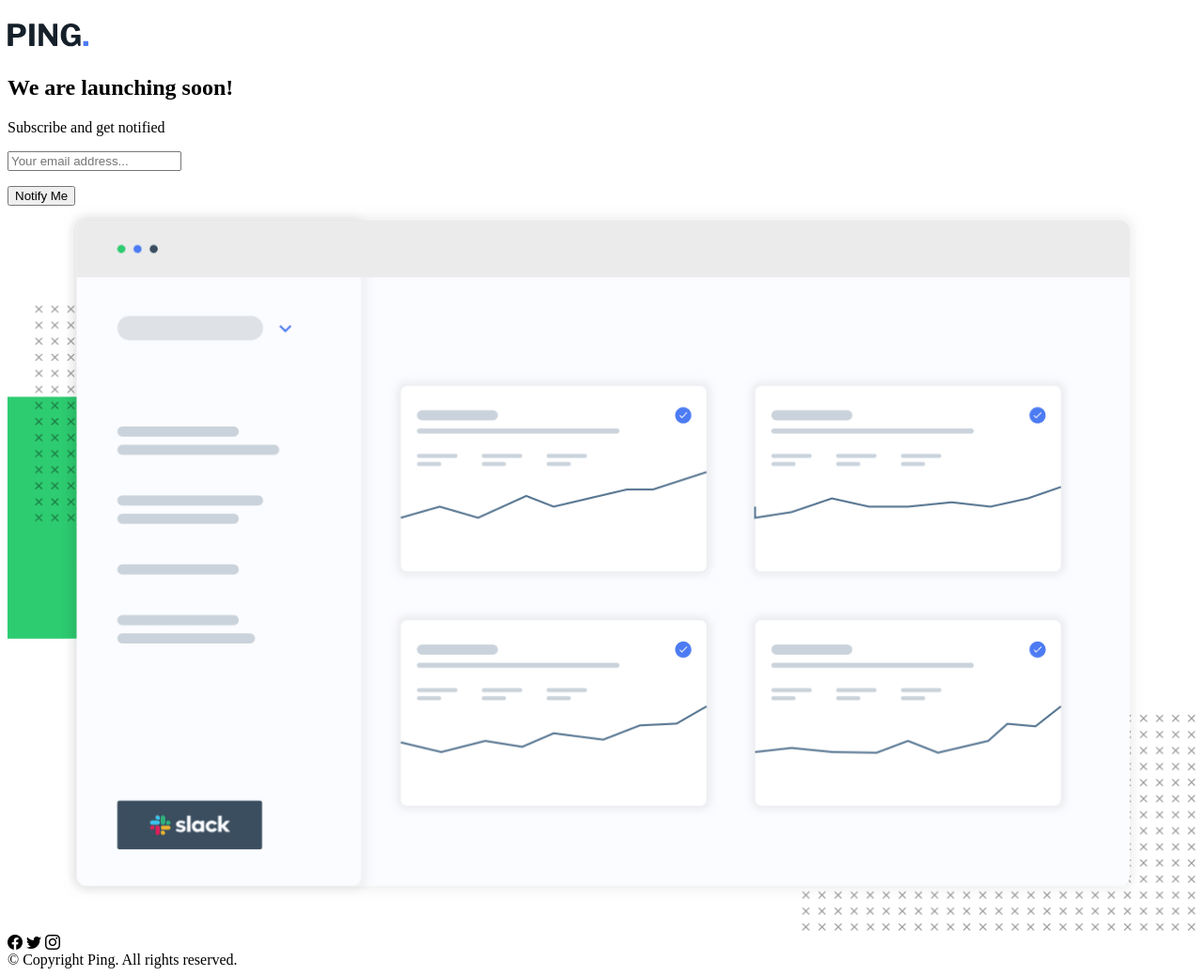
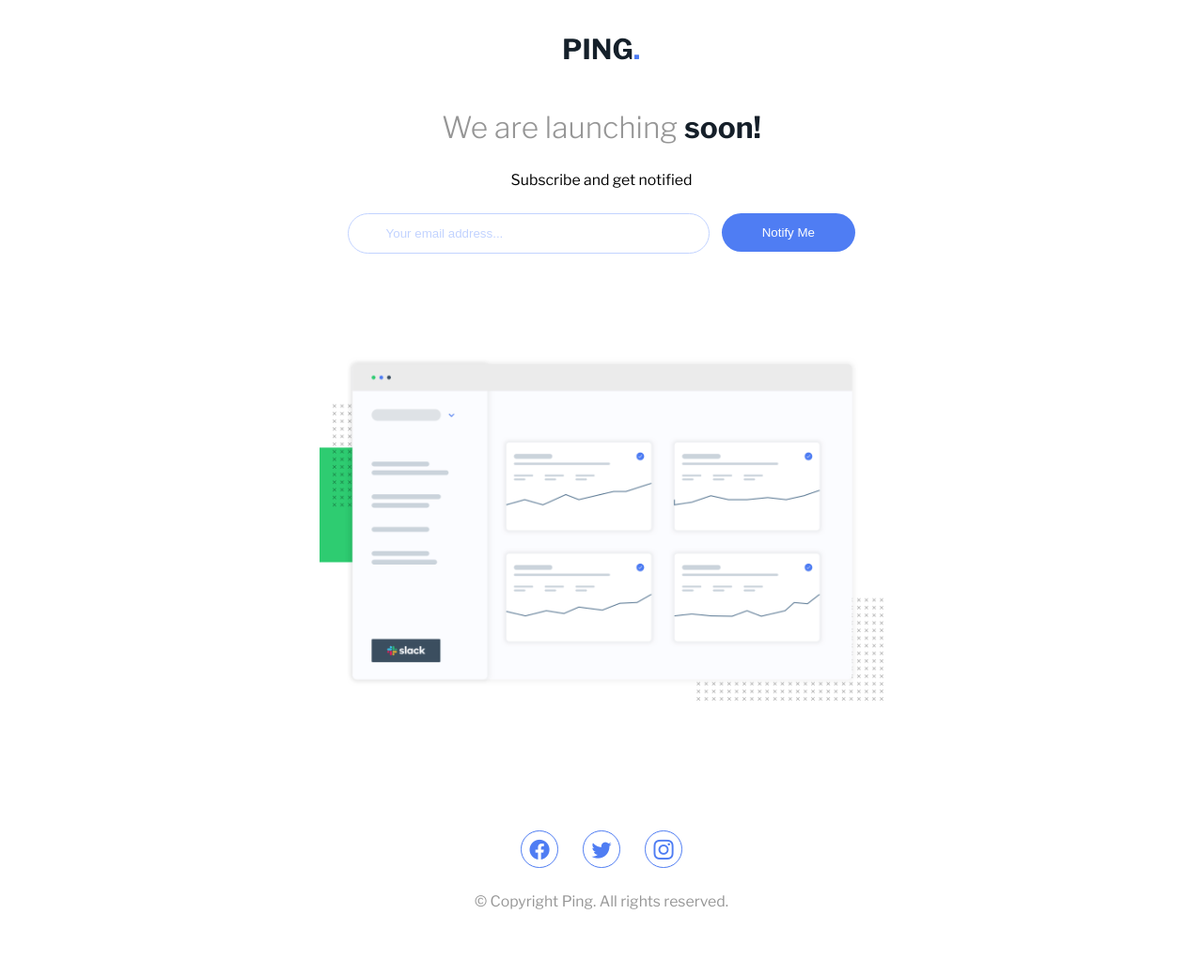
Before and after one commit to data-dev05/ping-coming-page, a plain HTML site: page index.html in a window 1280 px wide. Shown: the whole page at 94% size. Drawn offline with nearby package versions, Linux system fonts and the light colour scheme.

Commit message:
add css styles

```diff
--- a/index.html
+++ b/index.html
@@ -16,7 +16,7 @@
 </head>
 <body>
   <main>
-    <h1><img src="./images/logo.svg" alt="logo ping"></h1>
+    <h1><img id="logo" src="./images/logo.svg" alt="logo ping"></h1>
     <h2>We are launching <span>soon!</span></h2>
 
     <p>Subscribe and get notified</p>
@@ -24,7 +24,7 @@
       <form action="#">
         <div>
           <input type="email" placeholder="Your email address...">
-          <p id="error-message"></p>
+          <p id="error-message">kjjk</p>
         </div>
         <input type="button" value="Notify Me">
       </form>
@@ -38,10 +38,10 @@
   <footer>
     <div>
       <i class="bi bi-facebook"></i>
-      <i class="bi bi-twitter"></i>
+      <i id="prueba" class="bi bi-twitter"></i>
       <i class="bi bi-instagram"></i>
     </div>
-    &copy; Copyright Ping. All rights reserved.
+    <p>&copy; Copyright Ping. All rights reserved.</p>
   </footer>
 
 </body>
--- a/sass/_variables.scss
+++ b/sass/_variables.scss
@@ -0,0 +1,17 @@
+// Primary
+$blue: hsl(223, 87%, 63%);
+
+// Secondary
+$pale-blue: hsl(223, 100%, 88%);
+$light-red: hsl(354, 100%, 66%);
+
+// Neutral
+$gray: hsl(0, 0%, 59%);
+$very-dark-blue: hsl(209, 33%, 12%);
+
+// Typography
+$body-font-size: 20px;
+
+@import url('https://fonts.googleapis.com/css2?family=Libre+Franklin:ital,wght@0,100..900;1,100..900&display=swap');
+
+$family: "Libre Franklin", sans-serif;
--- a/sass/styles.scss
+++ b/sass/styles.scss
@@ -0,0 +1,131 @@
+@use "./variables" as *;
+
+* {
+    margin: 0;
+    padding: 0;
+    box-sizing: border-box;
+}
+
+html {
+    font-size: calc($body-font-size + 0.5vw);
+}
+
+body {
+    font-family: $family;
+    text-align: center;
+    min-height: 100vh;
+    display: grid;
+    place-items: center;
+
+}
+
+main {
+    width: 90%;
+    max-width: 600px;
+
+    > p {
+        font-size: 0.6rem;
+        margin: 1rem 0;
+    }
+}
+
+#logo {
+    width: 3rem;
+    margin: 1.5rem 0;
+}
+
+h2 {
+    font-size: 1.2rem;
+    color: $gray;
+    font-weight: 300;
+}
+
+span {
+    font-weight: 700;
+    color: $very-dark-blue;
+}
+
+form {
+    width: 90%;
+    margin: 0 auto;
+    display: flex;
+    gap: 0.5rem;
+    flex-wrap: wrap;
+    margin-bottom: 2rem;
+    height: 100px;
+
+    div {
+        flex: 2 1 300px;
+        display: flex;
+        flex-direction: column;
+
+        input {
+            padding: 0.5rem 1.5rem;
+            border-radius: 1rem;
+            border: 1px solid $pale-blue;
+
+            &::placeholder {
+                color: $pale-blue;
+            }
+
+            &:focus {
+                outline: none;
+            }
+        }
+    }
+
+    > input {
+        flex: 1 1 100px;
+        align-self: start;
+        padding: 0.5rem 1.5rem;
+        border-radius: 1rem;
+        background-color: $blue;
+        color: white;
+        border: none;
+
+        &:hover {
+            cursor: pointer;
+        }
+    }
+}
+
+#error-message {
+    font-size: 0.5rem;
+    font-style: italic;
+    color: $light-red;
+    padding: 0.3em 0 1em 0;
+    display: none;
+}
+
+footer {
+    margin-top: 5rem;
+    margin-bottom: 2.5rem;
+
+    div {
+        display: flex;
+        justify-content: center;
+        gap: 1rem;
+        margin-bottom: 1rem;
+
+        i {
+            font-size: 0.8rem;
+            color: $blue;
+            border: 1px solid $blue;
+            display: grid;
+            align-content: center;
+            width: 1.5rem;
+            height: 1.5rem;
+            border-radius: 50%;
+
+            &:hover {
+                cursor: pointer;
+                transform: scale(1.2);
+            }
+        }
+    }
+
+    p {
+        font-size: 0.6rem;
+        color: $gray;
+    }
+}
```
Also changed, not shown: css/styles.css, design/mobile-error-state.jpg, 1 other file.
